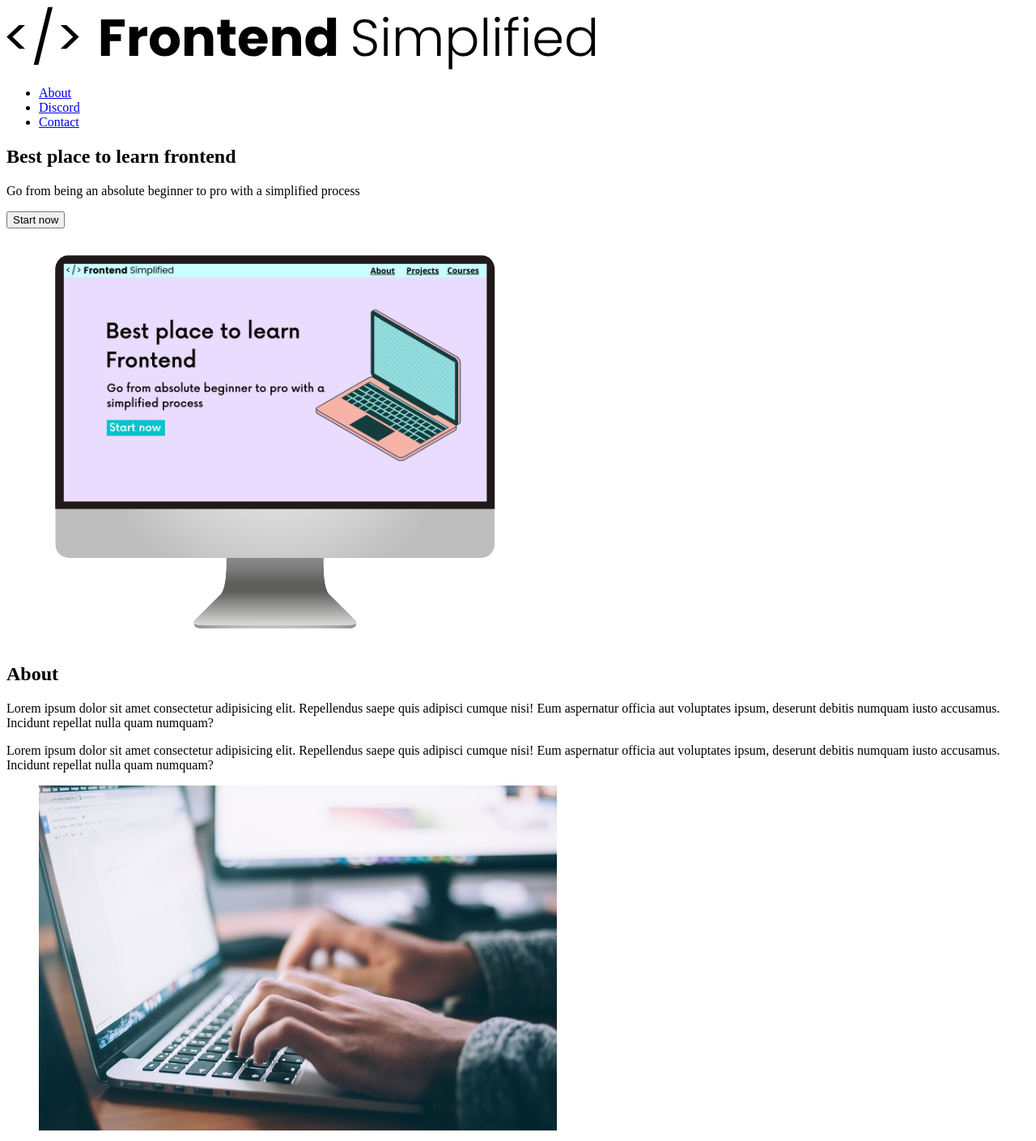
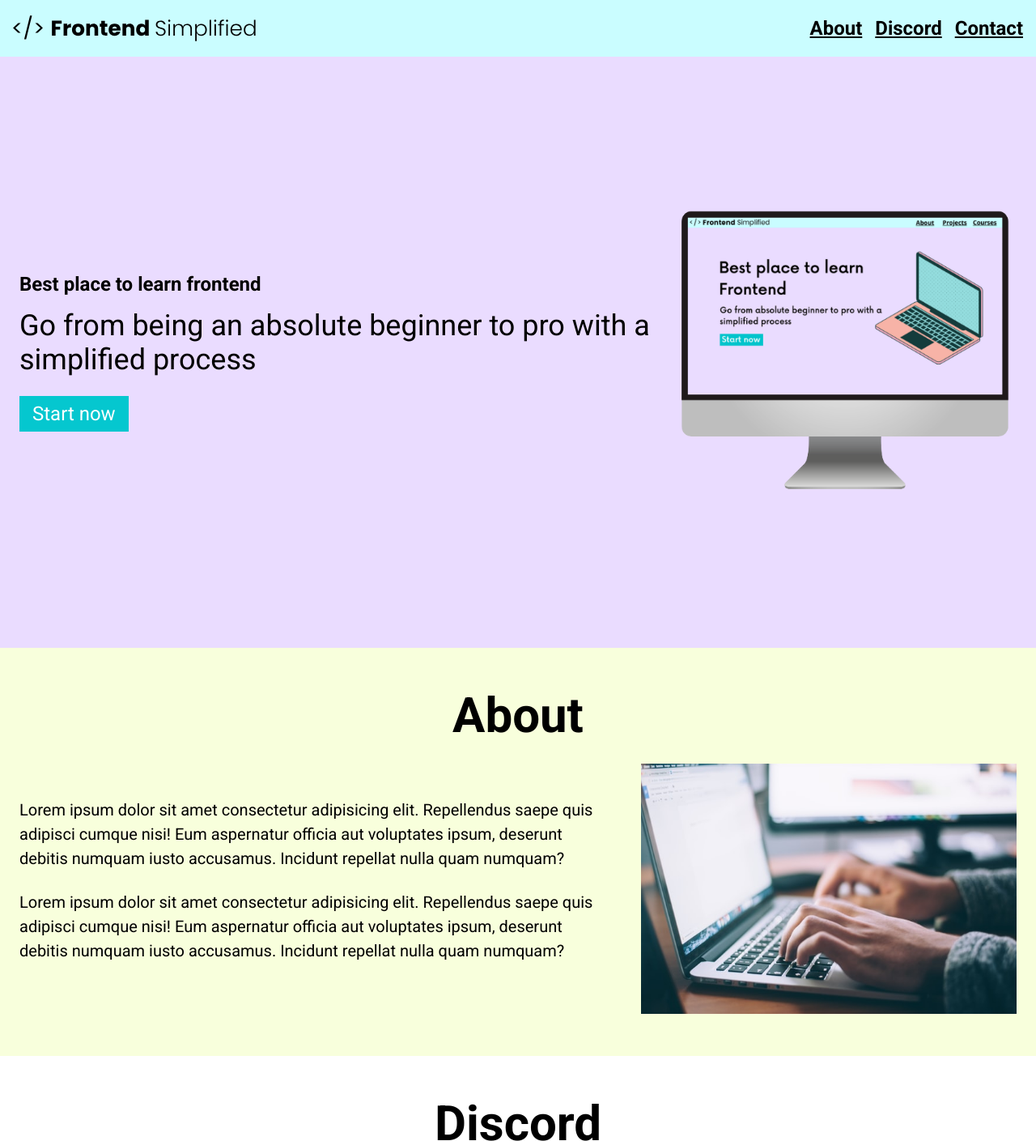
Before and after one commit to SleepyWolf23/First-Repo, a plain HTML site: page HTML One/index.html in a window 1280 px wide. Shown: the top 1409 px of the page at 81% size. Drawn offline with Linux system fonts and the light colour scheme.

Commit message:
New updates to fes

```diff
--- a/HTML One/index.html
+++ b/HTML One/index.html
@@ -4,11 +4,12 @@
     <meta charset="UTF-8">
     <meta name="viewport" content="width=device-width, initial-scale=1.0">
     <title>HTML One</title>
+    <link rel="stylesheet" href="../style.css ">
 </head>
 <body>
   <section>
     <nav>
-    <img src="./html practise assets/fes.svg" alt="fes logo">
+    <img src="./html practise assets/fes.svg" class="logo" alt="fes logo">
     <ul>
         <li><a href="#about">About</a></li>
         <li><a href="#discord">Discord</a></li>
@@ -16,16 +17,18 @@
     </ul>
   </nav>
   <header>
+    <div class="row">
     <div>
         <h1>Best place to learn frontend
 </h1>
-<p>Go from being an absolute beginner to pro with a simplified process</p>
+<p class="subheader">Go from being an absolute beginner to pro with a simplified process</p>
 <button>Start now</button>
 
     </div>
     <figure>
         <img src="./HTML Practise Assets/laptop.png" alt="Home page image">
     </figure>
+    </div>
   </header>
 </section>
 
@@ -34,27 +37,32 @@
     <main>
         <section id="about">
             <h2>About</h2>
-            <div>
-                <p>Lorem ipsum dolor sit amet consectetur adipisicing elit. Repellendus saepe quis adipisci cumque nisi! Eum aspernatur officia aut voluptates ipsum, deserunt debitis numquam iusto accusamus. Incidunt repellat nulla quam numquam?
+            <div class="section__description">
+            <div class="section__description--wrapper">
+                <p class="section__description--para">Lorem ipsum dolor sit amet consectetur adipisicing elit. Repellendus saepe quis adipisci cumque nisi! Eum aspernatur officia aut voluptates ipsum, deserunt debitis numquam iusto accusamus. Incidunt repellat nulla quam numquam?
 
                 </p>
-                <p>Lorem ipsum dolor sit amet consectetur adipisicing elit. Repellendus saepe quis adipisci cumque nisi! Eum aspernatur officia aut voluptates ipsum, deserunt debitis numquam iusto accusamus. Incidunt repellat nulla quam numquam?</p>
+                <p class="section__description--para">Lorem ipsum dolor sit amet consectetur adipisicing elit. Repellendus saepe quis adipisci cumque nisi! Eum aspernatur officia aut voluptates ipsum, deserunt debitis numquam iusto accusamus. Incidunt repellat nulla quam numquam?</p>
             </div>
-            <figure>
+            <figure class="about__img--wrapper">
              <img src="HTML Practise Assets/about.jpg" alt="">
             </figure>
+            </div>
         </section>
 
 
-        <section id="discord"></section>
-        <h2>Discord</h2>
-        <figure>
+        <section id="discord">
+            <h2>Discord</h2>
+            <div class="section__description">
+        <figure class="about__img--wrapper">
             <img src="HTML Practise Assets/discord.png" alt="Discord image">
         </figure>
         <div>
-            <p>Lorem ipsum dolor sit amet consectetur adipisicing elit. Repellendus saepe quis adipisci cumque nisi! Eum aspernatur officia aut voluptates ipsum, deserunt debitis numquam iusto accusamus. Incidunt repellat nulla quam numquam?</p>
-        <p>Lorem ipsum dolor sit amet consectetur adipisicing elit. Repellendus saepe quis adipisci cumque nisi! Eum aspernatur officia aut voluptates ipsum, deserunt debitis numquam iusto accusamus. Incidunt repellat nulla quam numquam?</p>
-    </div>
+            <p class="section__description--para">Lorem ipsum dolor sit amet consectetur adipisicing elit. Repellendus saepe quis adipisci cumque nisi! Eum aspernatur officia aut voluptates ipsum, deserunt debitis numquam iusto accusamus. Incidunt repellat nulla quam numquam?</p>
+            <p class="section__description--para">Lorem ipsum dolor sit amet consectetur adipisicing elit. Repellendus saepe quis adipisci cumque nisi! Eum aspernatur officia aut voluptates ipsum, deserunt debitis numquam iusto accusamus. Incidunt repellat nulla quam numquam?</p>
+        </div>
+        </div>
+        </section>
 
 
 
--- /dev/null
+++ b/style.css
@@ -0,0 +1,137 @@
+@import url('https://fonts.googleapis.com/css2?family=Roboto:ital,wdth,wght@0,75..100,100..900;1,75..100,100..900&display=swap');
+
+* {
+    padding: 0;
+    margin: 0;
+    box-sizing: border-box;
+    font-family: 'Roboto', sans-serif;
+
+}
+
+nav {
+    height: 70px;
+    display: flex;
+    justify-content: space-between;
+    align-items: center; padding: 0 16px;
+background-color: #cafdff;}
+
+header {
+    background-color: #eadcff;
+    height: calc(100vh - 70px);
+    padding: 24px;
+    display: flex;
+    align-items: center;
+    justify-content: center;
+}
+
+h1 {font-size 72px; }
+
+.subheader {
+    font-size: 36px;
+margin: 16px 0 24px 0;}
+
+    button {
+        background-color: #05c7cf;
+        color: white;
+        border: none;
+        padding: 8px 16px;
+        font-size: 24px;
+        cursor: pointer;
+    }
+
+    a {
+        color: black;
+        font-size: 24px;
+        font-weight: bold;
+    }
+
+    .logo {
+       width: 300px; }
+
+       ul {
+        display: flex;
+       }
+
+li {
+    list-style-type: none;
+    padding-left: 16px;
+}
+
+
+
+.row {width: 100%;
+max-width 1300px;
+display: flex;
+align-items: center;
+justify-content: center;}
+
+
+/*
+
+About
+
+*/
+
+
+#about,
+#discord,
+#contact {
+    padding: 48px 0;
+}
+
+#about {
+    background-color: #f8ffdc;
+}
+
+h2 {
+    font-size: 60px;
+    text-align: center;
+    margin-bottom: 24px;
+}
+
+.section__description {
+    display: flex;
+    justify-content: center;
+    align-items: center;
+}
+
+.about__img--wrapper {width: 40%;}
+
+img {width: 100%;}
+
+.section__description--wrapper {width: 60%;}
+
+.section__description--wrapper,
+.about__img--wrapper {
+    padding: 0 24px;
+}
+
+.section__description--para {
+    font-size: 20px;
+    line-height: 1.5;
+    margin-bottom: 24px;
+}
+
+
+*/
+
+Discord
+
+*/
+
+#discord {
+    background-color: #0ceff3;
+}
+
+
+*/
+
+Contact
+
+*/
+
+#contact {
+background-color: #dce9ff;
+display: flex;
+flex-direction: column;
+}
```
